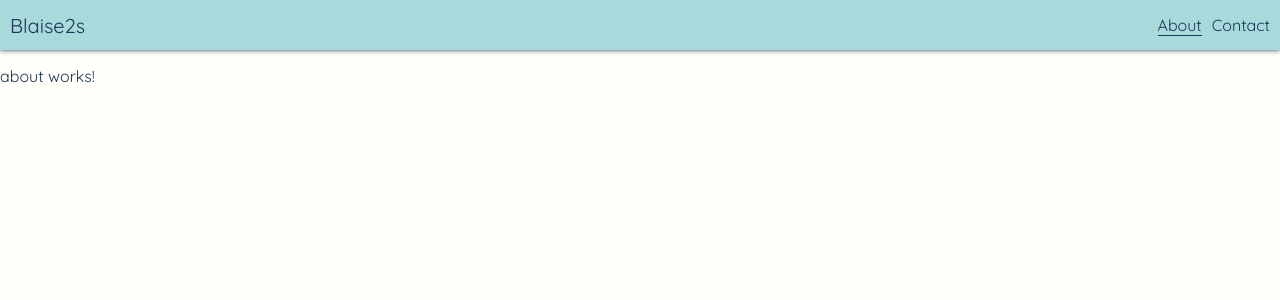
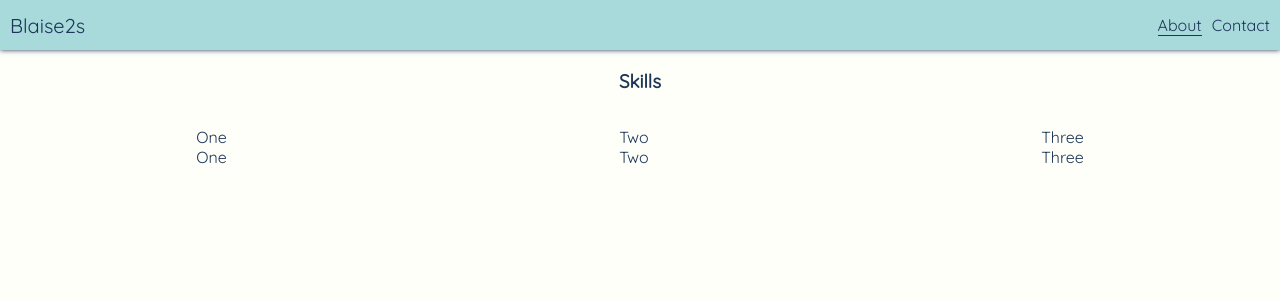
Before and after one commit to BlaiseSSchaeffer/b2s, an Angular app: page /about in a window 1280 px wide. Shown: the top 300 px of the page. Built offline with nearby package versions, Linux system fonts and the light colour scheme.

Commit message:
feat(about): wi 2 - Beginning to add skills

```diff
--- a/src/app/about/about.component.html
+++ b/src/app/about/about.component.html
@@ -1,3 +1,25 @@
-<p>
-  about works!
-</p>
+<div class="skills" fxLayout="row wrap" fxLayoutAlign="space-around start" fxLayoutGap="0px">
+  <div fxFlex="0 1 auto">
+    <h3>Skills</h3>
+  </div>
+</div>
+<div class="skills--content" fxLayout="row wrap" fxLayoutAlign="space-around start" fxLayoutGap="0px">
+  <div fxFlex="0 1 auto" fxFlex.lt-sm="0 1 100%">
+    <ul class="skills--list">
+      <li>One</li>
+      <li>One</li>
+    </ul>
+  </div>
+  <div fxFlex="0 1 auto" fxFlex.lt-sm="0 1 100%">
+    <ul class="skills--list">
+      <li>Two</li>
+      <li>Two</li>
+    </ul>
+  </div>
+  <div fxFlex="0 1 auto" fxFlex.lt-sm="0 1 100%">
+    <ul class="skills--list">
+      <li>Three</li>
+      <li>Three</li>
+    </ul>
+  </div>
+</div>
--- a/src/app/about/about.component.scss
+++ b/src/app/about/about.component.scss
@@ -0,0 +1,17 @@
+@import '~src/assets/styles/global';
+
+.about-container {
+    @extend .content-height-sub-header;
+    overflow: auto;
+}
+
+.skills {
+    &--content {
+        text-align: center;
+    }
+
+    &--list {
+        list-style-type: none;
+        padding: 0;
+    }
+}
--- a/src/app/landing-page/landing-page.component.scss
+++ b/src/app/landing-page/landing-page.component.scss
@@ -1,10 +1,8 @@
 @import '~src/assets/styles/global';
 
 .landing-page-container {
-    // height: 100%;
     @extend .content-height-sub-header;
     background-image: url(/assets/images/toad3.jpg);
     background-size: cover;
     background-position: center;
-    // opacity: .8;
 }
```
